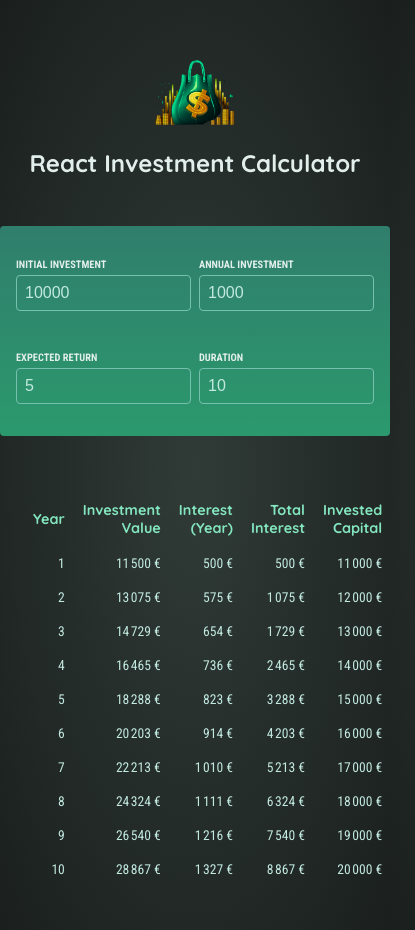
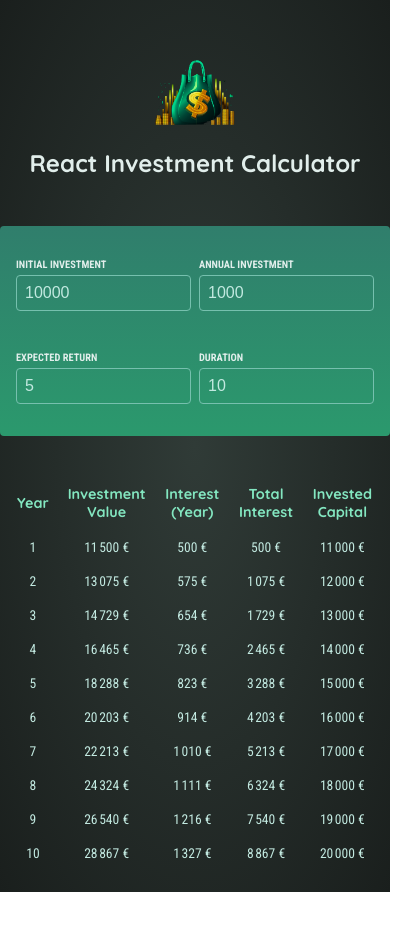
Before and after one commit to laurentmrts/investment-calculator, a React (Vite) app: page / in a window 390 px wide. Shown: the top 930 px of the page, 415 px wide, since content can reach past the window. After the commit the page ends 892 px from the top, so only its background shows below. Built offline with nearby package versions, Linux system fonts and the light colour scheme.

Commit message:
💄 Fiw mobil first style

```diff
--- a/src/index.css
+++ b/src/index.css
@@ -67,10 +67,9 @@
 #result {
   max-width: 50rem;
   margin: 2rem auto;
-  padding: 1rem;
   table-layout: fixed;
   border-spacing: 1rem;
-  text-align: right;
+  text-align: center;
 }
 
 #result thead {
```
